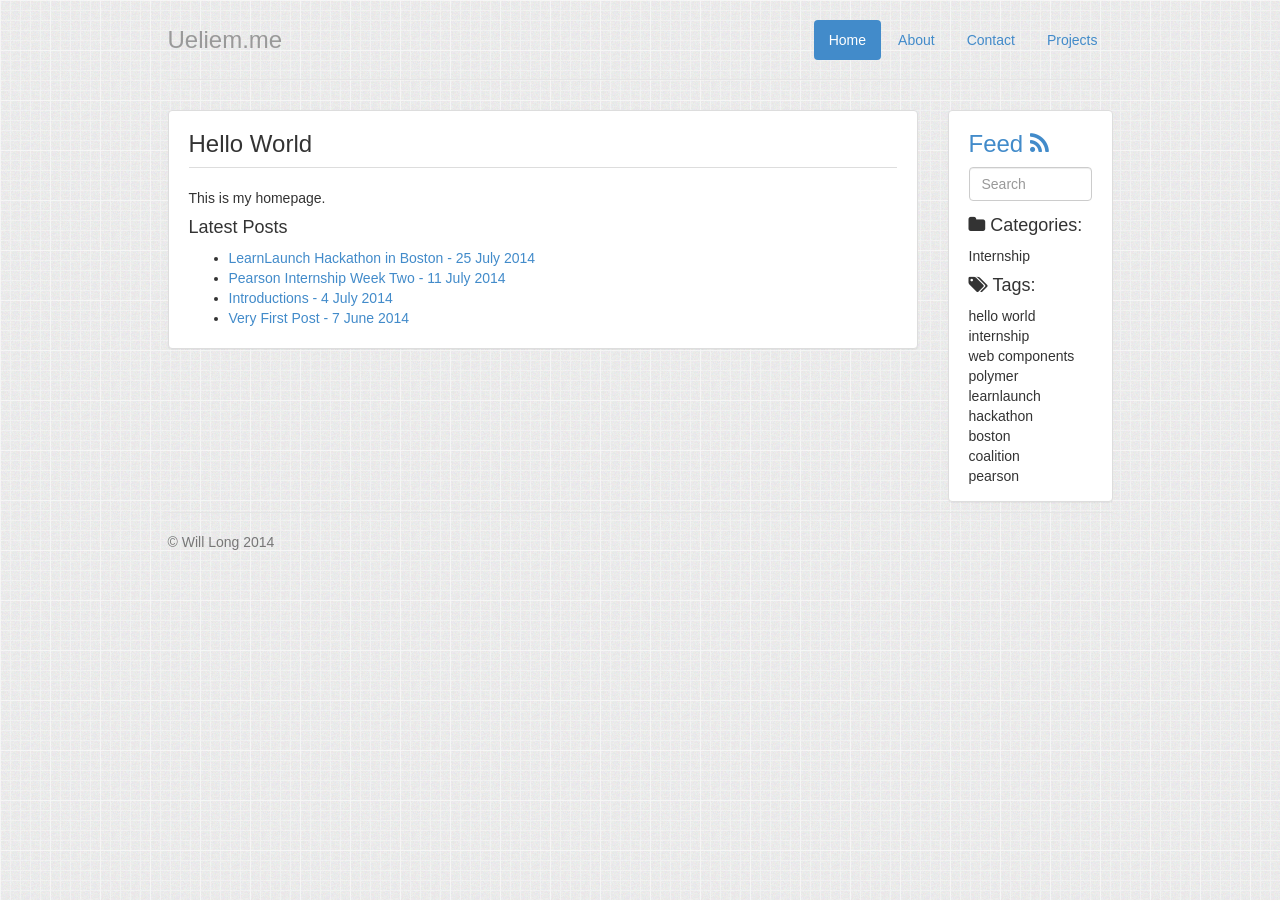
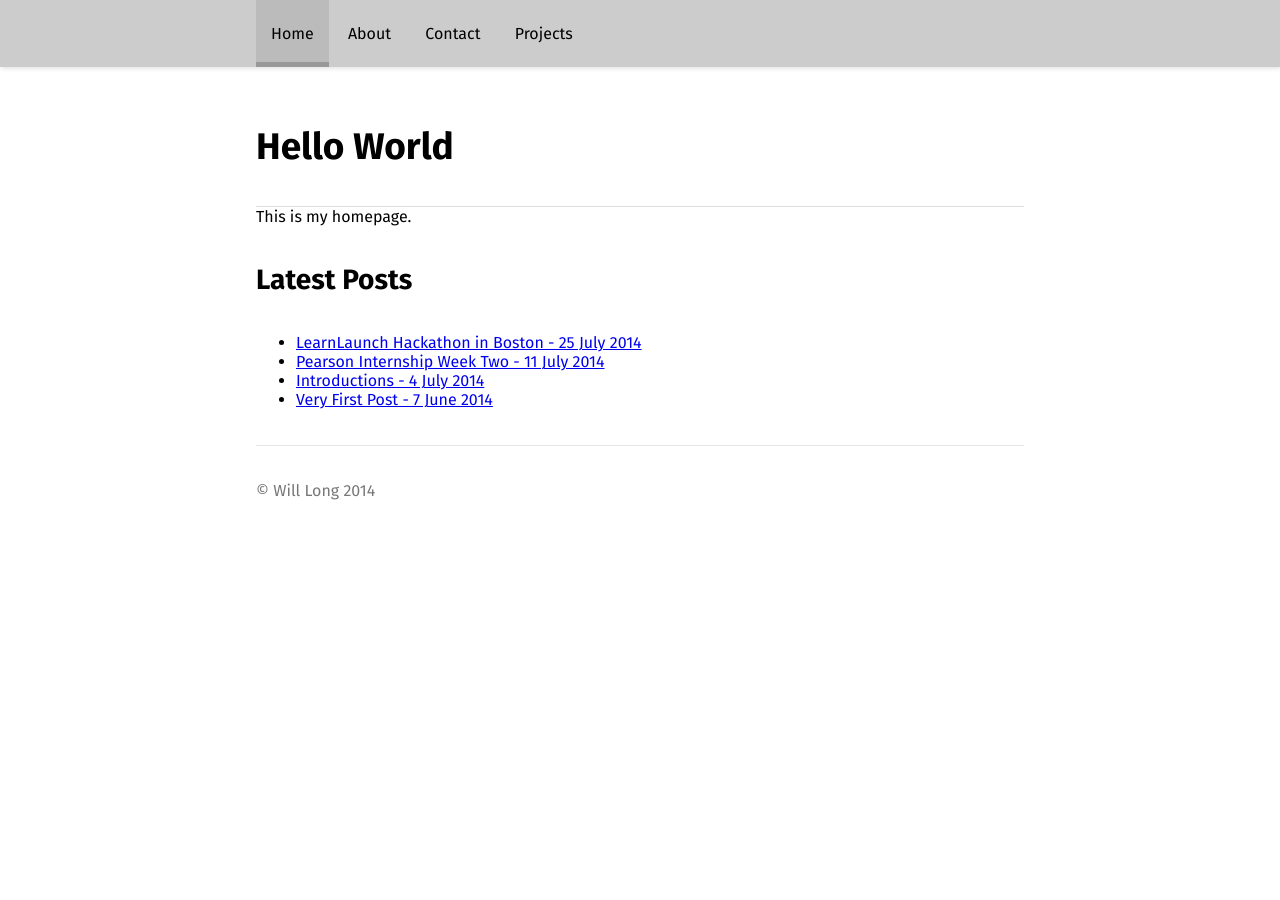
Before and after one commit to ueliem/ueliem.github.io, a Jekyll site: the page built from index.html, in a window 1280 px wide. Built offline with Jekyll 4.4.1, drawn with Linux system fonts in a browser that asks for light colours; nearby versions of some CDN libraries; some web fonts are replaced.

Commit message:
Changed site to simpler styling.

```diff
--- a/_includes/header.html
+++ b/_includes/header.html
@@ -1,5 +1,5 @@
 <div class="header">
-    <ul class="nav nav-pills pull-right">
+    <ul class="topnav">
         {% if page.active == "home" %}
             <li class="active"><a href="/">Home</a></li>
         {% else %}
@@ -24,5 +24,5 @@
             <li><a href="/projects">Projects</a></li>
         {% endif %}
     </ul>
-    <h3 class="text-muted">Ueliem.me</h3>
+		<!--<h3 class="text-muted">Ueliem.me</h3>-->
 </div>
--- a/_layouts/default.html
+++ b/_layouts/default.html
@@ -4,46 +4,29 @@
         <meta charset="utf-8">
         <meta http-equiv="X-UA-Compatible" content="IE=edge">
         <meta name="viewport" content="width=device-width, initial-scale=1">
-        <link href="/css/bootstrap.min.css" rel="stylesheet">
         <link href="/css/font-awesome.min.css" rel="stylesheet">
-        <link href="/css/fira.css" rel="stylesheet">
+				<link href='http://fonts.googleapis.com/css?family=Fira+Sans:400,300,300italic,400italic,500,500italic,700,700italic' rel='stylesheet' type='text/css'>
+				<!--<link href="/css/fira.css" rel="stylesheet">-->
         <link href="/css/card.css" rel="stylesheet">
         <link href="/css/main.css" rel="stylesheet">
+        <link href="/css/grid.css" rel="stylesheet">
+				<link href="/css/header.css" rel="stylesheet">
         <title>{{ page.title }}</title>
     </head>
     <body>
+			<header>
+        <div class="container">
+					{% include header.html %}
+				</div>
+			</header>
         <div class="container">
             <div class="row">
-                <div class="col-lg-10 col-lg-offset-1">
-                    {% include header.html %}
-                </div>
+							<div class="col-12">
+                    {{ content }}
+							</div>
             </div>
             <div class="row">
-                <div class="col-lg-8 col-lg-offset-1">
-                    {{ content }}
-                </div>
-                <div class="col-lg-2">
-                    <div class="carddiv" style="padding-bottom: 15px">
-                        <h3><a href="/feed.atom">Feed <i class="fa fa-rss"></i></a></h3>
-                        <form method="post" action="">
-                            <div class="form-group">
-                                <input type="text" class="form-control" name="" placeholder="Search" />
-                                <!-- <input type="submit" class="btn btn-default" value="Search" /> -->
-                            </div>
-                        </form>
-                        <h4><i class="fa fa-folder"></i> Categories:</h4>
-                        {% for category in site.categories %}
-                            <div>{{ category | first }}</div>
-                        {% endfor %}
-                        <h4><i class="fa fa-tags"></i> Tags:</h4>
-                        {% for tag in site.tags %}
-                            <div>{{ tag | first }}</div>
-                        {% endfor %}
-                    </div>
-                </div>
-            </div>
-            <div class="row">
-                <div class="col-lg-10 col-lg-offset-1">
+                <div class="col-12">
                     {% include footer.html %}
                 </div>
             </div>
--- a/css/card.css
+++ b/css/card.css
@@ -1,7 +1,7 @@
 .carddiv {
     background-color: #FFFFFF;
     border-style: solid;
-    border-width: 1px;
+    border-width: 0px;
     border-color: #DDDDDD;
     -webkit-border-radius: 4px;
     -moz-border-radius: 4px;
--- /dev/null
+++ b/css/grid.css
@@ -0,0 +1,40 @@
+.container {
+	margin-left: auto;
+	margin-right: auto;
+	width: 60%;
+}
+[class*='col-'] {
+	float: left;
+	padding-right: 20px;
+	padding-top: 20px;
+}
+[class*='col-']:last-of-type {
+	padding-right: 0;
+}
+.col-12 {
+	width: 100%;
+}
+.col-8 {
+	width: 66.6%;
+}
+.col-6 {
+	width: 50%;
+}
+.col-4 {
+	width: 33.3%;
+}
+.col-3 {
+	width: 25%;
+}
+.row {
+}
+.row:after {
+	content: "";
+	display: table;
+	clear: both;
+}
+*, *:after, *:before {
+	-webkit-box-sizing: border-box;
+	-moz-box-sizing: border-box;
+	box-sizing: border-box;
+}
--- /dev/null
+++ b/css/header.css
@@ -0,0 +1,46 @@
+header {
+	background-color: #ccc;
+	box-shadow: 1px 1px 5px #ddd;
+}
+
+header ul li {
+	display: inline-block;
+	border-bottom: 5px solid #ccc;
+}
+
+header ul li.active {
+	background-color: #bbb;
+	border-bottom: 5px solid #999;
+}
+
+.topnav {
+	margin: 0px;
+	padding: 0px;
+}
+
+.topnav li {
+	padding-top: 24px;
+	padding-bottom: 19px;
+	padding-left: 15px;
+	padding-right: 15px;
+}
+
+.topnav a:link {
+	color: #000;
+	text-decoration: none;
+}
+
+.topnav a:visited {
+	color: #000;
+	text-decoration: none;
+}
+
+.topnav a:hover {
+	color: #000;
+	text-decoration: none;
+}
+
+.topnav a:active {
+	color: #000;
+	text-decoration: none;
+}
--- a/css/main.css
+++ b/css/main.css
@@ -1,8 +1,7 @@
 body {
-    padding-top: 20px;
-    padding-bottom: 20px;
     font-family: 'Fira Sans', sans-serif;
-    background: url(/img/noisy_grid.png) repeat 0 0;
+    font-size: 16px;
+    margin: 0px;
 }
 p {
   font-weight: normal;
@@ -22,16 +21,6 @@ strong {
     color: #777;
     border-top: 1px solid #E5E5E5;
 }
-.header {
-    margin-bottom: 30px;
-    border-bottom: 1px solid #E5E5E5;
-}
-.header h3 {
-    padding-bottom: 19px;
-    margin-top: 0px;
-    margin-bottom: 0px;
-    line-height: 40px;
-}
 .titlename {
     /*margin-top: 0px;*/
     margin-bottom: 0px;
@@ -39,7 +28,7 @@ strong {
 .titledate {
     color: #777;
     float: right;
-    margin-top: 25px;
+    margin-top: 45px;
     margin-bottom: 0px;
 }
 .postheader {
@@ -59,3 +48,22 @@ ul.projectlist li {
 .projentry {
     padding-top: 20px;
 }
+
+h1 {
+    font-size: 67px;
+}
+h2 {
+    font-size: 50px;
+}
+h3 {
+    font-size: 37px;
+}
+h4 {
+    font-size: 28px;
+}
+h5 {
+    font-size: 21px;
+}
+h6 {
+    font-size: 16px;
+}
--- a/index.html
+++ b/index.html
@@ -3,10 +3,8 @@ layout: default
 title: Home Page
 active: home
 ---
-<div class="carddiv">
 <h3>Hello World</h3>
 <div class="divline"></div>
-    <div class="cardbody">
 This is my homepage.
 <h4>Latest Posts</h4>
 <ul>
@@ -16,5 +14,3 @@ active: home
 		</li>
 	{% endfor %}
 </ul>
-    </div>
-</div>
```
Also changed, not shown: _layouts/post.html (+2 -6 lines). Lines whose indentation alone changed are shown as unchanged.
